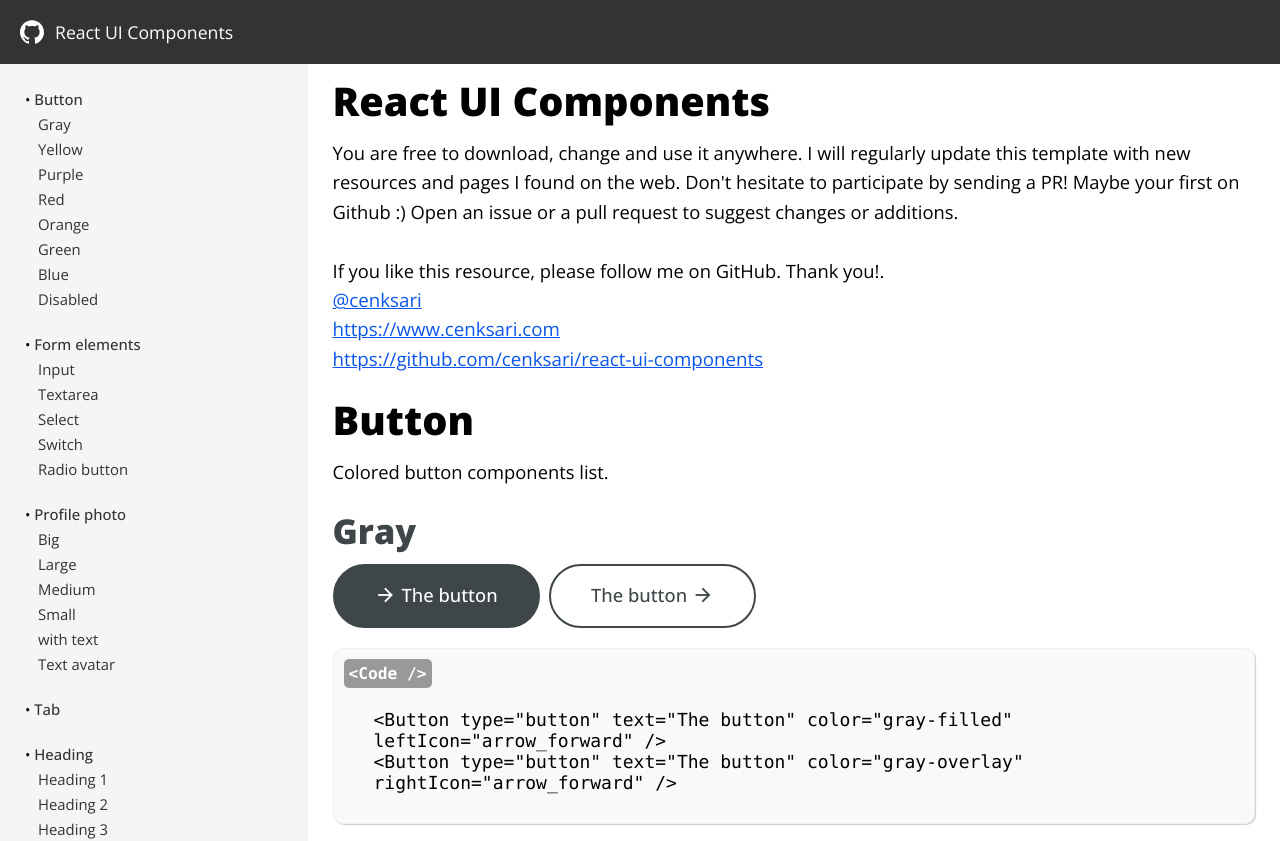
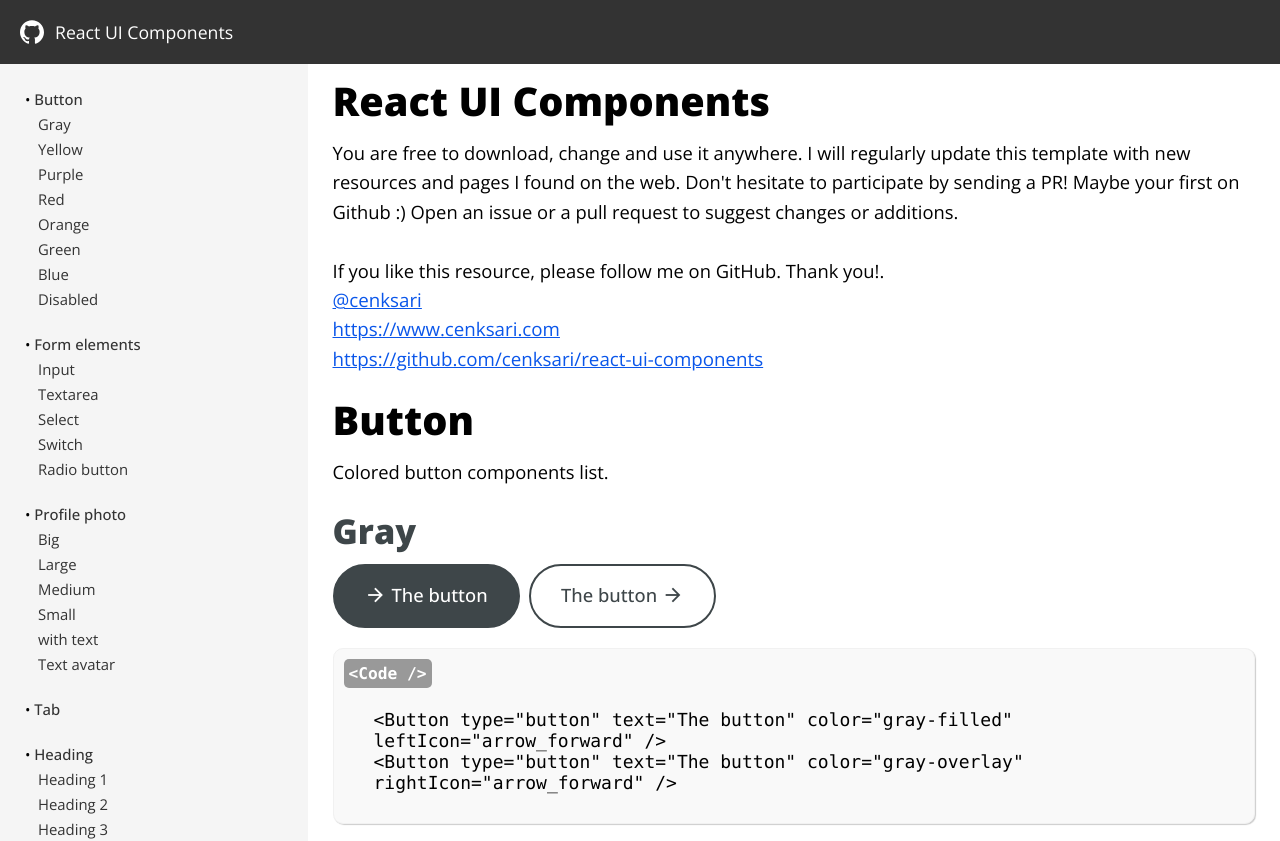
Before and after one commit to cenksari/react-ui-components, a React (Create React App) app: page / in a window 1280 px wide. Shown: the top 841 px of the page. Built offline with nearby package versions, Linux system fonts and the light colour scheme.

Commit message:
button padding

```diff
--- a/public/ui.css
+++ b/public/ui.css
@@ -134,7 +134,7 @@ button {
   font-weight: 500;
   user-select: none;
   line-height: 100%;
-  padding: 20px 40px;
+  padding: 20px 30px;
   border-radius: 50em;
   white-space: nowrap;
   background: transparent;
```
